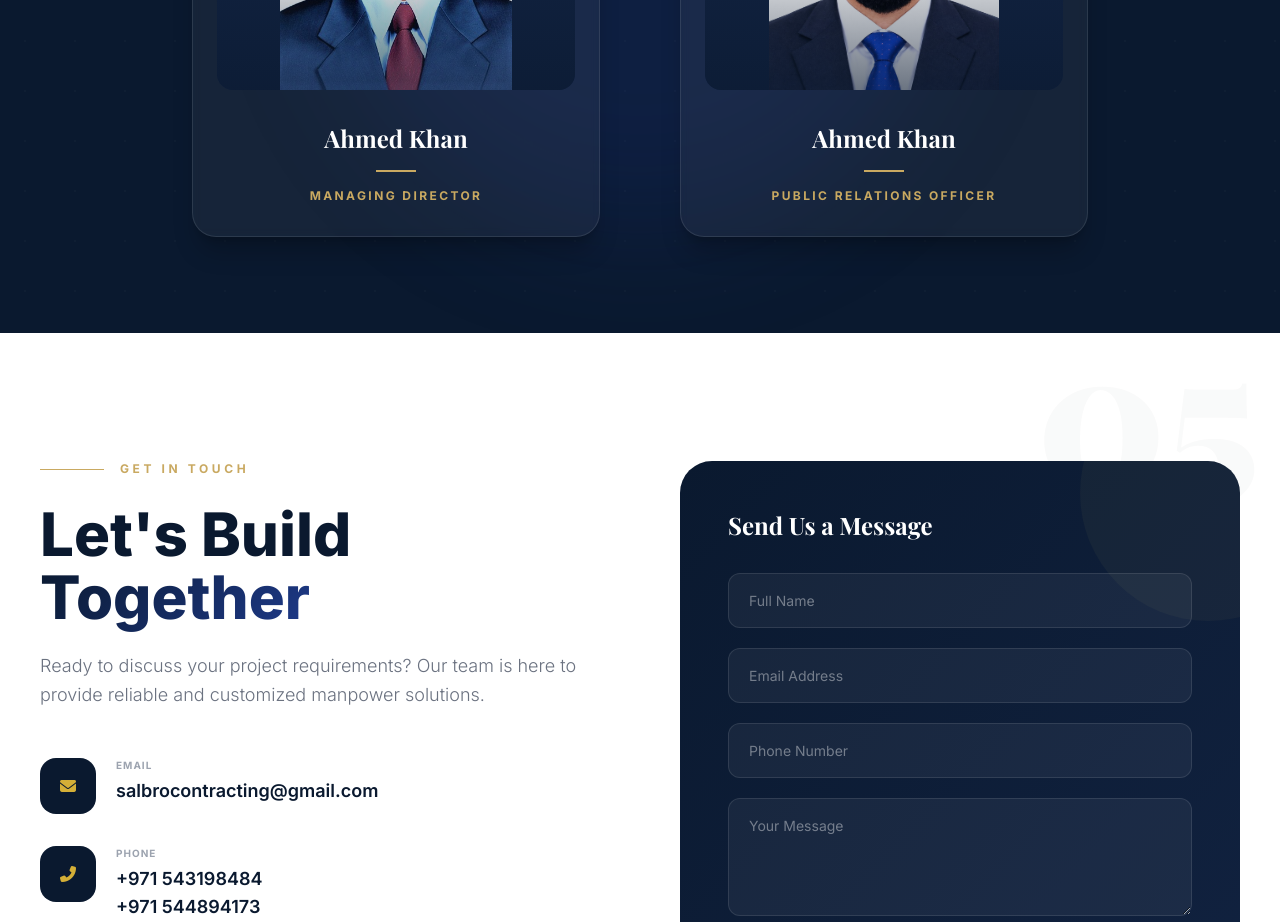
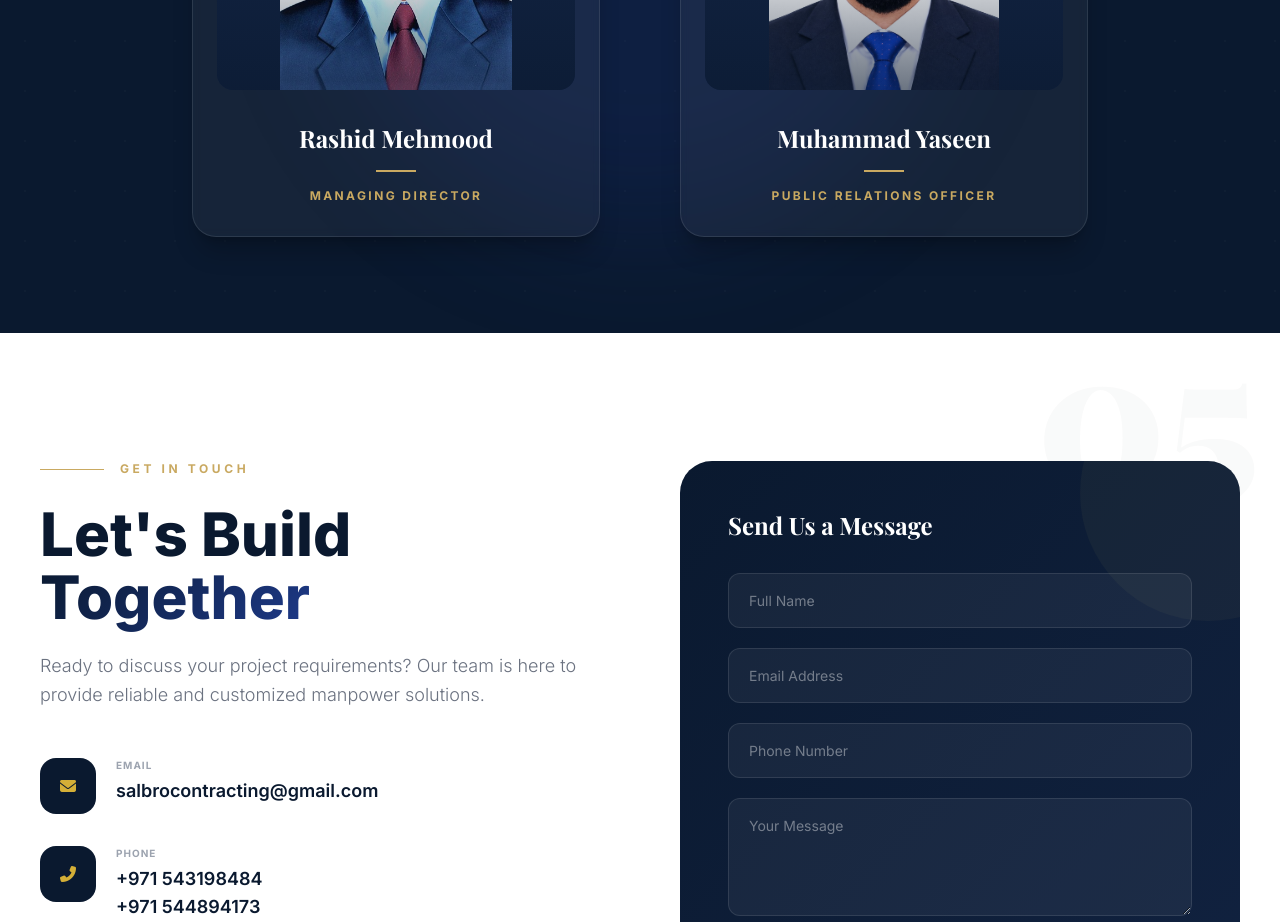
Before and after one commit to Fahadjadoon/Salbro, a plain HTML site: page index.html in a window 1280 px wide. Shown: the part 8100-9022 px from the top of the page. Drawn offline with nearby package versions, Linux system fonts and the light colour scheme; animation ran at ten frames a second; a web font is replaced by a local one.

Commit message:
Names changed

```diff
--- a/index.html
+++ b/index.html
@@ -660,7 +660,7 @@
           </div>
         </div>
         <div class="px-8 pb-8 pt-2 text-center">
-          <h3 class="text-2xl font-bold text-white font-display" data-en="Ahmed Khan" data-ar="أحمد خان">Ahmed Khan</h3>
+          <h3 class="text-2xl font-bold text-white font-display" data-en="Rashid Mehmood" data-ar="رشيد محمود">Rashid Mehmood</h3>
           <div class="w-10 h-0.5 bg-[#C9A961] mx-auto my-4"></div>
           <p class="text-xs font-bold text-[#C9A961] tracking-[0.2em] uppercase" data-en="Managing Director" data-ar="المدير العام">Managing Director</p>
         </div>
@@ -676,7 +676,7 @@
           </div>
         </div>
         <div class="px-8 pb-8 pt-2 text-center">
-          <h3 class="text-2xl font-bold text-white font-display" data-en="Ahmed Khan" data-ar="أحمد خان">Ahmed Khan</h3>
+          <h3 class="text-2xl font-bold text-white font-display" data-en="Ahmed Khan" data-ar="محمد ياسين">Muhammad Yaseen</h3>
           <div class="w-10 h-0.5 bg-[#C9A961] mx-auto my-4"></div>
           <p class="text-xs font-bold text-[#C9A961] tracking-[0.2em] uppercase" data-en="Public Relations Officer" data-ar="مسؤول العلاقات العامة">Public Relations Officer</p>
         </div>
```
